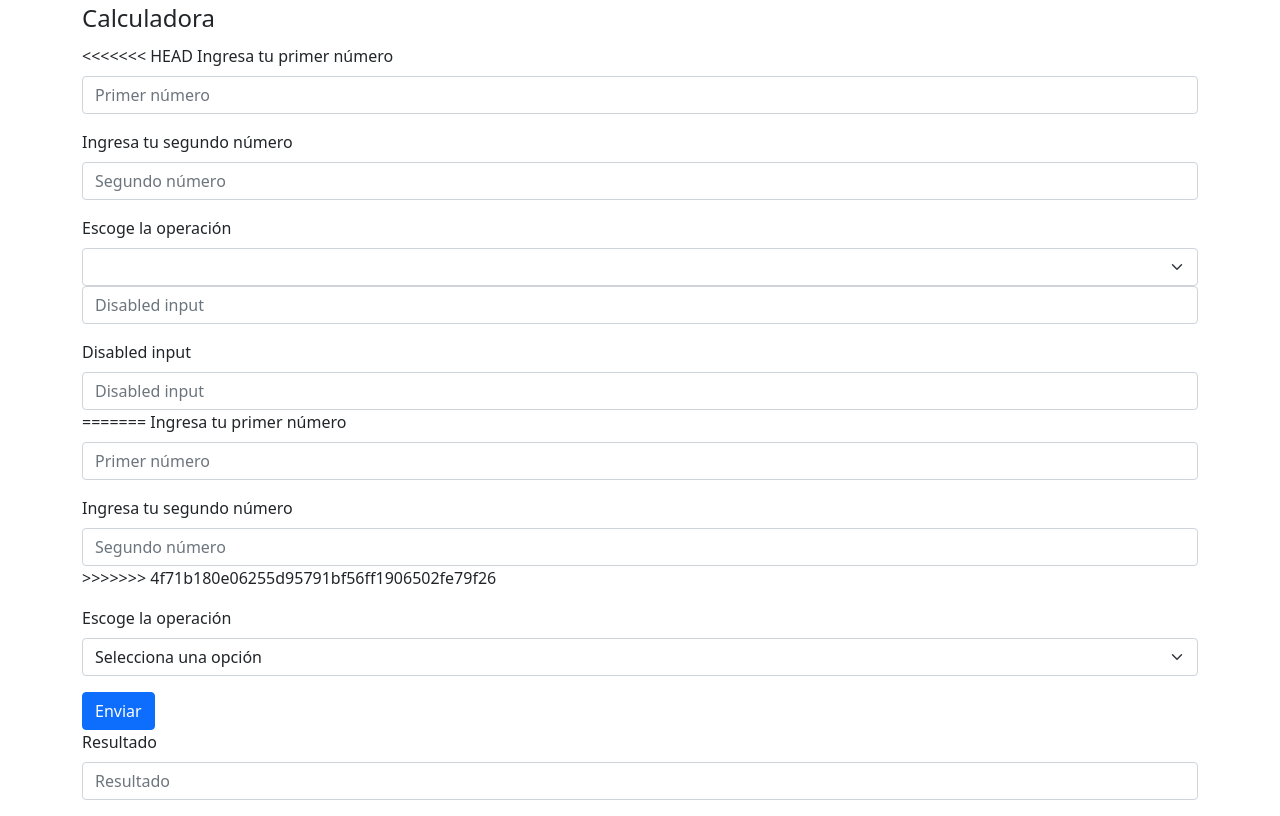
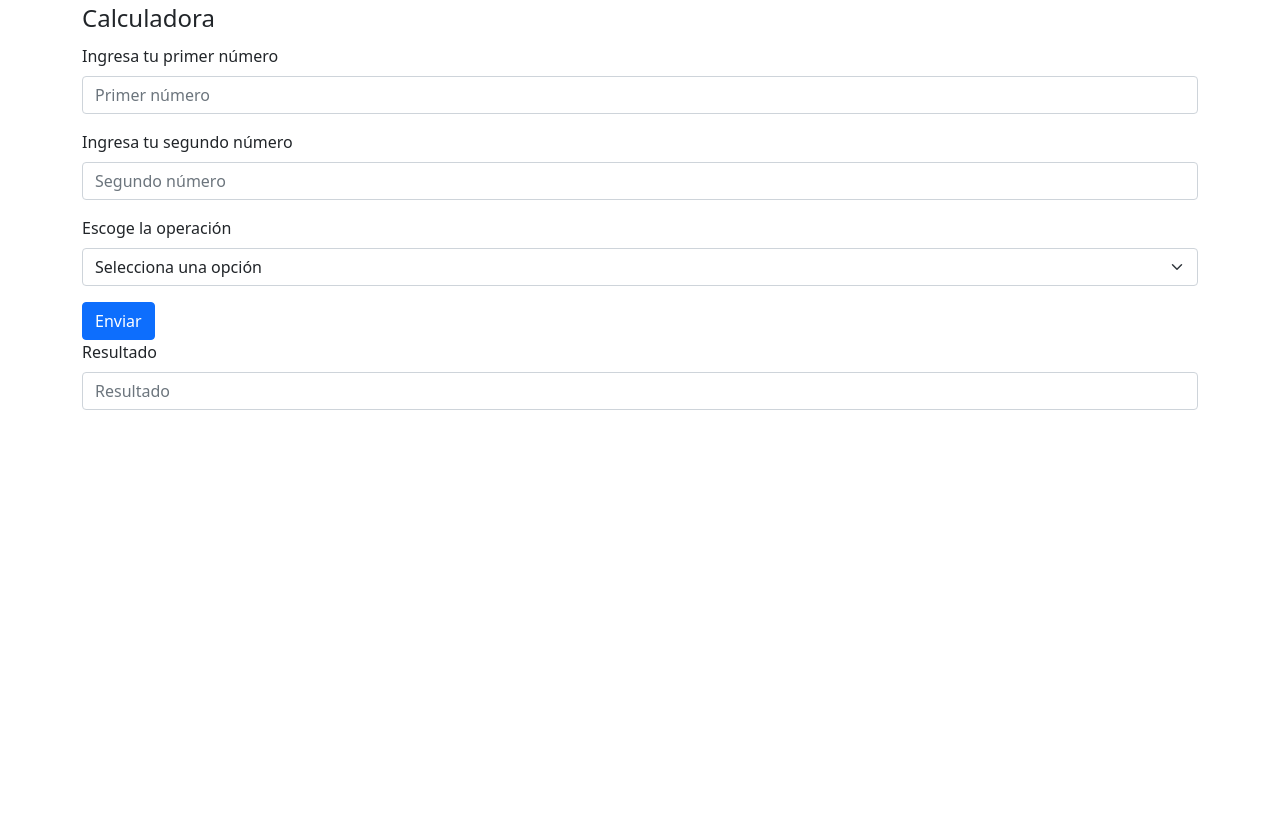
Before and after one commit to AlejandraGudino/Calculator, a plain HTML site: page index.html in a window 1280 px wide. Drawn offline with Linux system fonts and the light colour scheme.

Commit message:
conflictos mejorados

```diff
--- a/index.html
+++ b/index.html
@@ -20,7 +20,6 @@
             <fieldset>
                 <legend>Calculadora</legend>
                 <div class="mb-3">
-<<<<<<< HEAD
                     <label for="primerNumero" class="form-label">Ingresa tu primer número</label>
                     <input type="number" id="primerNumero" class="form-control" placeholder="Primer número">
                 </div>
@@ -31,31 +30,7 @@
                 <div class="mb-3">
                     <label for="seleccionarOperacion" class="form-label">Escoge la operación</label>
                     <select id="seleccionarOperacion" class="form-select">
-=======
-<<<<<<< HEAD
-                    <label for="disabledTextInput" class="form-label">Disabled input</label>
-                    <input type="number" id="number1" class="form-control" placeholder="Disabled input">
-                </div>
-                <div class="mb-3">
-                    <label for="disabledTextInput" class="form-label">Disabled input</label>
-                    <input type="number" id="number2" class="form-control" placeholder="Disabled input">
-=======
-                    <label for="disabledTextInput" class="form-label">Ingresa tu primer número</label>
-                    <input type="text" id="disabledTextInput" class="form-control" placeholder="Primer número">
-                </div>
-                <div class="mb-3">
-                    <label for="disabledTextInput" class="form-label">Ingresa tu segundo número</label>
-                    <input type="text" id="disabledTextInput" class="form-control" placeholder="Segundo número">
->>>>>>> 4f71b180e06255d95791bf56ff1906502fe79f26
-                </div>
-                <div class="mb-3">
-                    <label for="disabledSelect" class="form-label">Escoge la operación</label>
-                    <select id="disabledSelect" class="form-select">
-<<<<<<< HEAD
-=======
->>>>>>> a239835f04e7217f33eb6556fd363f7ebfc315de
                         <option>Selecciona una opción</option>
->>>>>>> 4f71b180e06255d95791bf56ff1906502fe79f26
                         <option>+</option>
                         <option>-</option>
                         <option>x</option>
```
